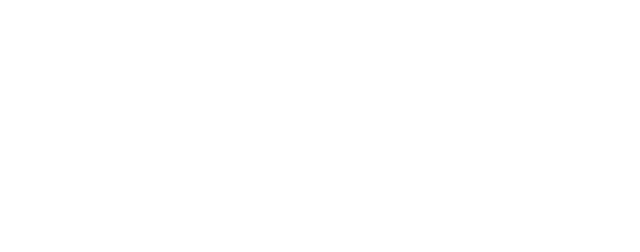
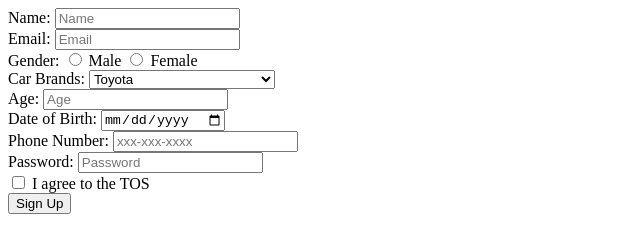
Before and after one commit to acciojob/signup-form-car-Keerthi-Reddy-Baripireddy, a website: page main.html in a window 1280 px wide. Shown: the whole page, without its empty margins (0-640 px from the left). Drawn offline with Linux system fonts and the light colour scheme.

Commit message:
created a submission

```diff
--- a/main.html
+++ b/main.html
@@ -1,16 +1,69 @@
 <!DOCTYPE html>
+<html lang="en">
+<head>
+    <meta charset="UTF-8">
+    <meta name="viewport" content="width=device-width, initial-scale=1.0">
+    <title>Signup Form</title>
+</head>
+<body>
+    <form action="/submit" method="post">
+        <div>
+            <label for="name">Name:</label>
+            <input type="text" id="name" name="name" placeholder="Name" required>
+        </div>
 
-<html>
+        <div>
+            <label for="email">Email:</label>
+            <input type="email" id="email" name="email" placeholder="Email" required>
+        </div>
 
-<head>
-	<link rel="stylesheet" href="styles.css">
-</head>
+        <div>
+            <label>Gender:</label>
+            <input type="radio" id="gender_m" name="gender" value="Male" required>
+            <label for="gender_m">Male</label>
+            <input type="radio" id="gender_f" name="gender" value="Female" required>
+            <label for="gender_f">Female</label>
+        </div>
 
-<body>
-	<!-- the entire body must be written by student -->
-    <script type="text/javascript" src="./script.js">
-</script>
+        <div>
+            <label for="cars">Car Brands:</label>
+            <select id="cars" name="cars" required>
+                <option value="" disabled>--Please choose an option--</option>
+                <option value="Toyota">Toyota</option>
+                <option value="Honda">Honda</option>
+                <option value="Ford">Ford</option>
+                <!-- Add more options as needed -->
+            </select>
+        </div>
 
+        <div>
+            <label for="age">Age:</label>
+            <input type="number" id="age" name="age" placeholder="Age" required>
+        </div>
+
+        <div>
+            <label for="dob">Date of Birth:</label>
+            <input type="date" id="dob" name="dob" required>
+        </div>
+
+        <div>
+            <label for="tel">Phone Number:</label>
+            <input type="tel" id="tel" name="tel" pattern="\d{3}-\d{3}-\d{4}" placeholder="xxx-xxx-xxxx">
+        </div>
+
+        <div>
+            <label for="password">Password:</label>
+            <input type="password" id="password" name="password" placeholder="Password" required>
+        </div>
+
+        <div>
+            <input type="checkbox" id="tos" name="tos" required>
+            <label for="tos">I agree to the TOS</label>
+        </div>
+
+        <div>
+            <button type="submit">Sign Up</button>
+        </div>
+    </form>
 </body>
-
 </html>
```
